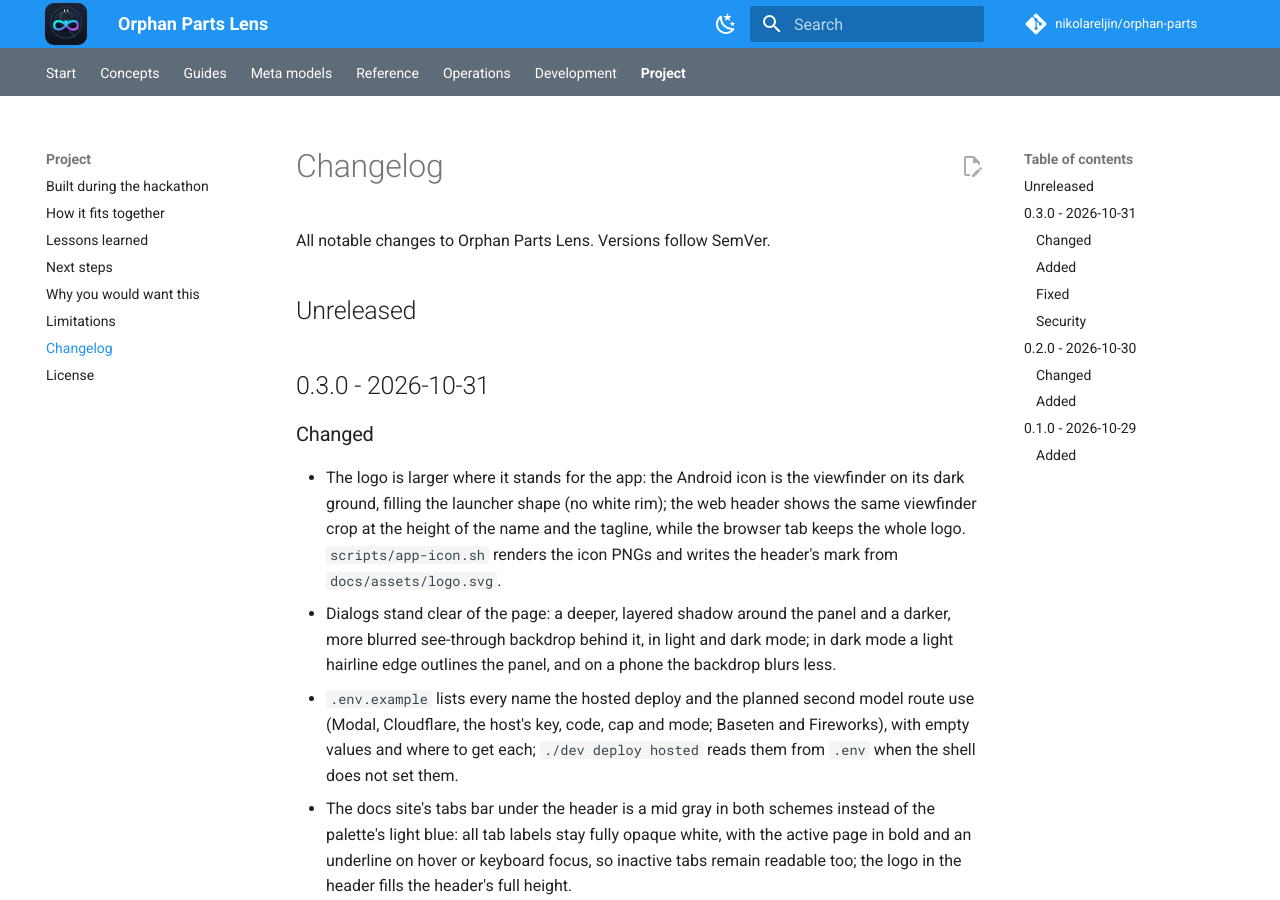
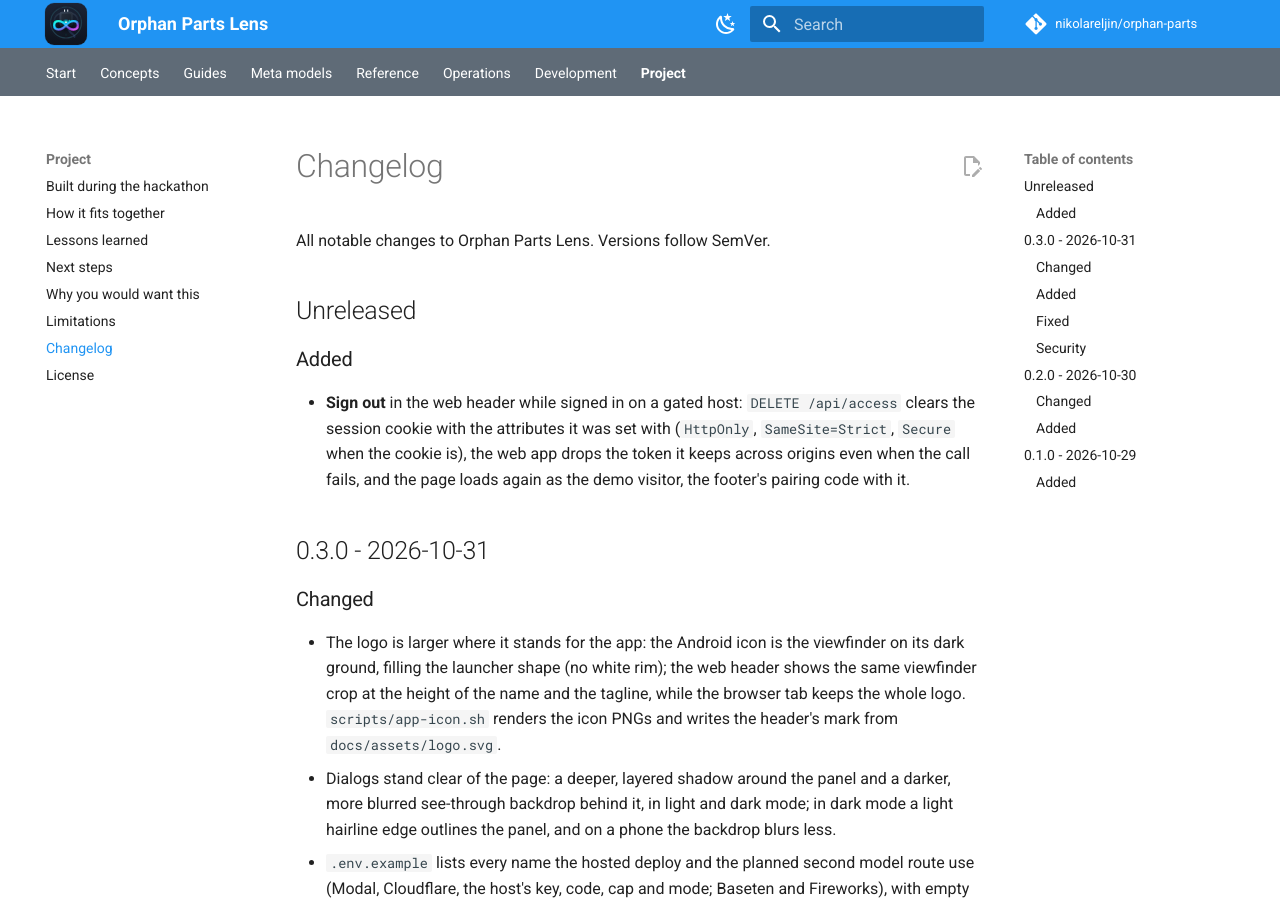
Before and after one commit to nikolareljin/orphan-parts, an MkDocs documentation site: the page built from docs/project/changelog.md, in a window 1280 px wide and 900 px high. Built offline with MkDocs 1.6.1 and Material for MkDocs 9.7.7, drawn with Linux system fonts in a browser that asks for light colours; comment, search, counter and statistics services are not loaded.

Commit message:
docs: sign out in the header, and what ends a session

```diff
--- a/CHANGELOG.md
+++ b/CHANGELOG.md
@@ -3,6 +3,9 @@
 All notable changes to Orphan Parts Lens. Versions follow SemVer.
 
 ## Unreleased
+
+### Added
+- **Sign out** in the web header while signed in on a gated host: `DELETE /api/access` clears the session cookie with the attributes it was set with (`HttpOnly`, `SameSite=Strict`, `Secure` when the cookie is), the web app drops the token it keeps across origins even when the call fails, and the page loads again as the demo visitor, the footer's pairing code with it.
 
 ## 0.3.0 - 2026-10-31
 
```
Also changed, not shown: JUDGES.md (+2 -1 lines), README.md (+2 -1 lines), docs/index.md (+2 -1 lines), docs/operations/demo-access.md (+5 -1 lines).
